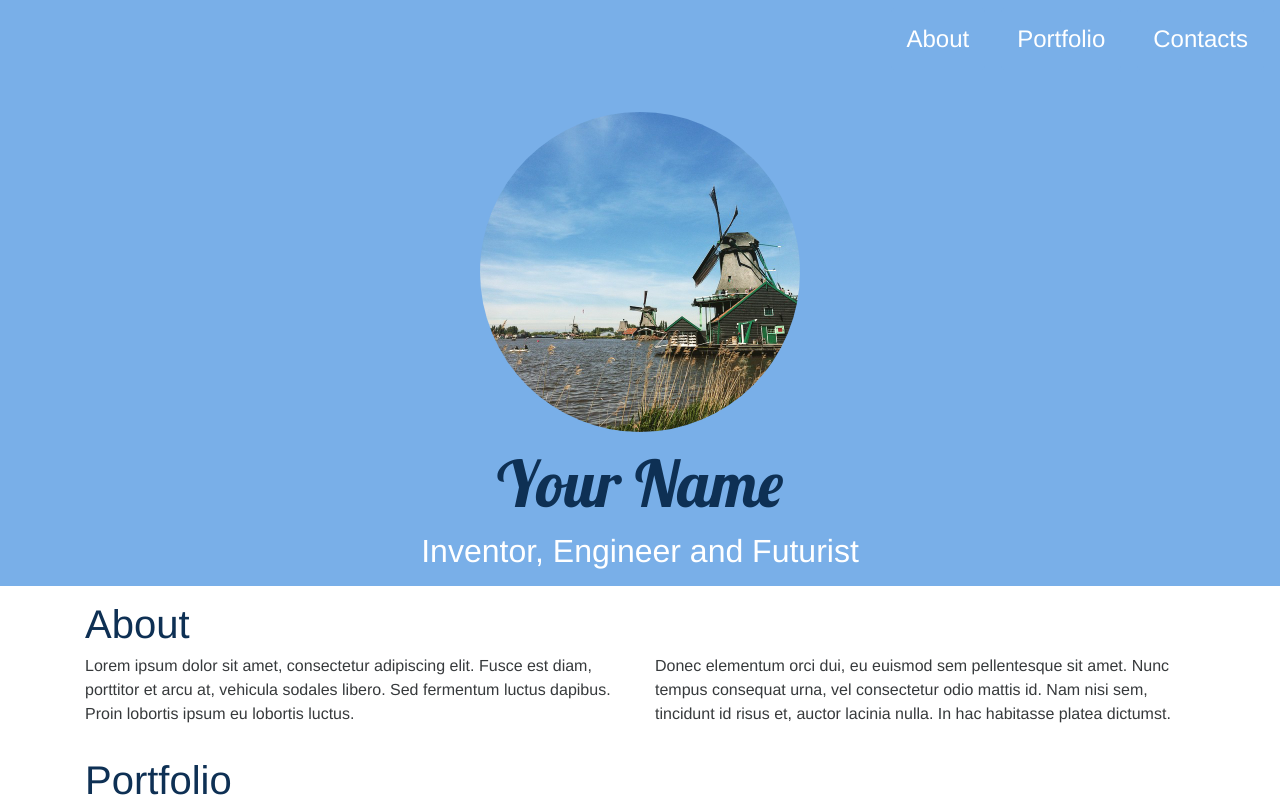
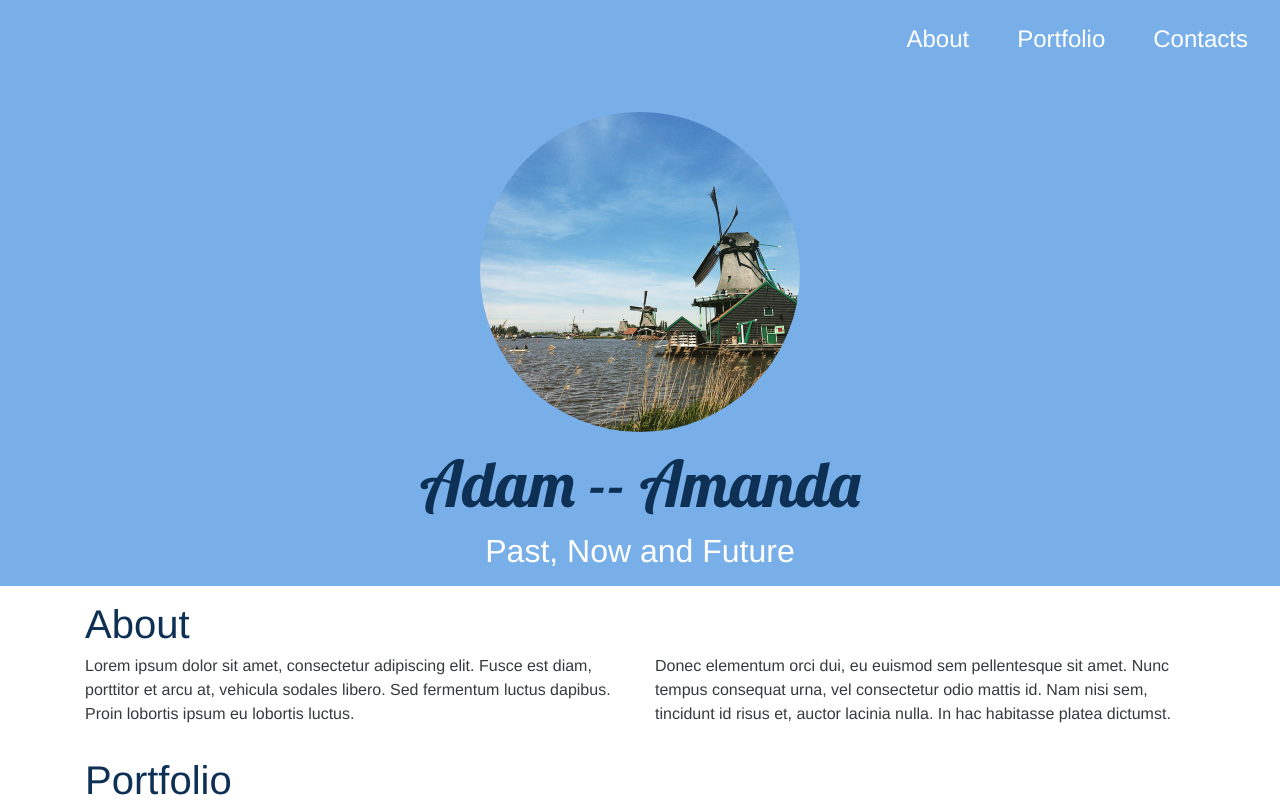
Before and after one commit to adamchendd/adamchendd.github.io, a Jekyll site: the page built from index.html, in a window 1280 px wide and 1400 px high. Shown: the top 808 px of the window. Built offline with Jekyll 4.4.1, drawn with Linux system fonts in a browser that asks for light colours; nearby versions of some CDN libraries; some of the changed text lies outside the part shown; grey boxes are pictures that could not be loaded.

Commit message:
modified some contents

```diff
--- a/_config.yml
+++ b/_config.yml
@@ -1,14 +1,14 @@
 # Site settings
 # in the templates available like {{ site.myvariable }}.
-title: Clean portfolio theme for Jekyll powered by Bootstrap 4.
-email: your-email@domain.com
-brand: Your Name
-headline: Inventor, Engineer and Futurist
+title: This is Adam and Amanda's personal place.
+email: adamchendd@gmail.com
+brand: Adam -- Amanda
+headline: Past, Now and Future
 description: > # this means to ignore newlines until "baseurl:"
   New Site
 baseurl: "" # the subpath of your site, e.g. /blog
-url: "http://example.com" # the base hostname & protocol for your site
-copyright: 2016 Whatever Company, Inc. All Rights Reserved.
+url: "http://adamchendd.github.io" # the base hostname & protocol for your site
+copyright: 2017 Adam&Amanda. All Rights Reserved.
 
 # Build settings
 markdown: kramdown
@@ -17,8 +17,8 @@ markdown: kramdown
 snapwidget: 247552
 
 # Contacts
-email: your.name@gmail.com
-phone: +1-800-555-2016
+email: adamchendd@gmail.com
+phone: +86-186-8200-3502
 
 # Tracking
 googleAnalitycsID: UA-83933844-1
```
